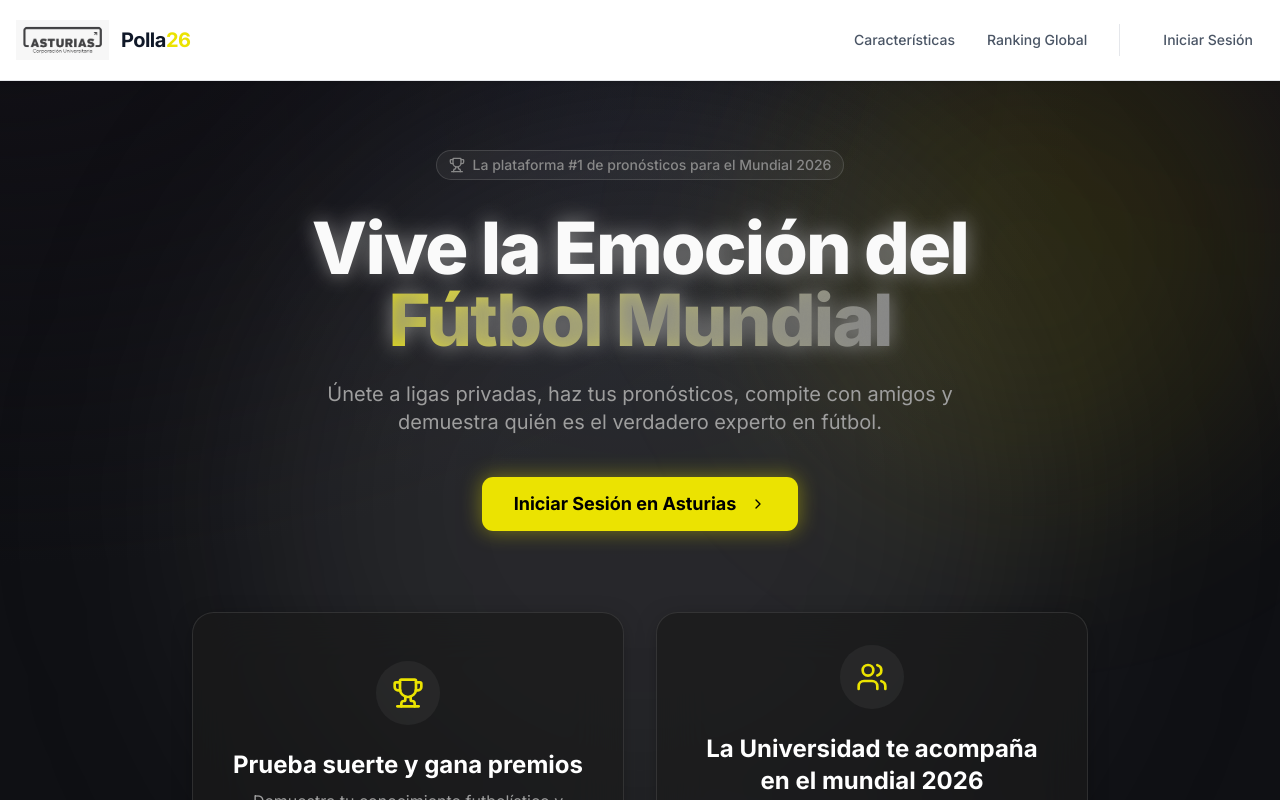
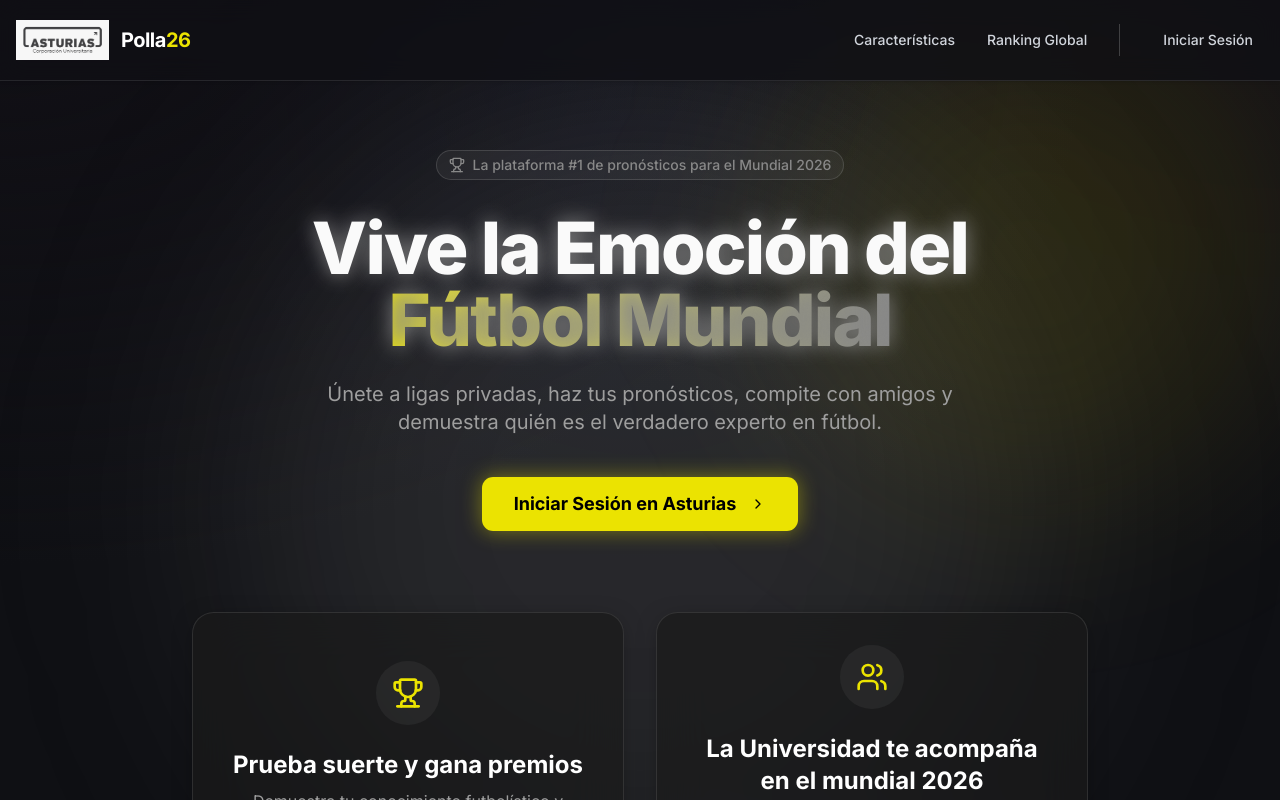
Before and after one commit to brayanxd99/polla-2026, a Next.js app: page / in a window 1280 px wide. Shown: the top 800 px of the page. Built offline with nearby package versions, Linux system fonts and the light colour scheme.

Commit message:
style: convert navbar to dark theme to match site aesthetics

```diff
--- a/src/components/layout/Navbar.tsx
+++ b/src/components/layout/Navbar.tsx
@@ -10,27 +10,27 @@ export function Navbar() {
   const [isOpen, setIsOpen] = useState(false)
 
   return (
-    <nav className="fixed top-0 left-0 right-0 z-50 bg-white border-b border-gray-200 shadow-sm">
+    <nav className="fixed top-0 left-0 right-0 z-50 bg-[#0f1014]/80 backdrop-blur-md border-b border-white/10 shadow-sm">
       <div className="container mx-auto px-4">
         <div className="flex items-center justify-between h-20">
           <Link href="/" className="flex items-center gap-3">
             <img src="/logo.png.jpg" alt="Asturias Logo" className="h-10 w-auto object-contain" />
-            <span className="text-xl font-bold tracking-tight hidden sm:block text-gray-900">
+            <span className="text-xl font-bold tracking-tight hidden sm:block text-white">
               Polla<span className="text-polla-neon">26</span>
             </span>
           </Link>
 
           {/* Desktop Nav */}
           <div className="hidden md:flex items-center gap-8">
-            <Link href="#features" className="text-sm font-medium text-gray-600 hover:text-polla-neon transition-colors">
+            <Link href="#features" className="text-sm font-medium text-gray-300 hover:text-polla-neon transition-colors">
               Características
             </Link>
-            <Link href="#ranking" className="text-sm font-medium text-gray-600 hover:text-polla-neon transition-colors">
+            <Link href="#ranking" className="text-sm font-medium text-gray-300 hover:text-polla-neon transition-colors">
               Ranking Global
             </Link>
-            <div className="flex items-center gap-4 border-l border-gray-200 pl-8">
+            <div className="flex items-center gap-4 border-l border-white/20 pl-8">
               <Link href="/login">
-                <Button variant="ghost" className="text-gray-600 hover:bg-gray-100 hover:text-polla-neon">
+                <Button variant="ghost" className="text-gray-300 hover:bg-white/10 hover:text-polla-neon">
                   Iniciar Sesión
                 </Button>
               </Link>
@@ -39,7 +39,7 @@ export function Navbar() {
 
           {/* Animated Mobile Menu Button */}
           <button
-            className="md:hidden relative z-50 p-2 text-gray-900 hover:text-polla-neon focus:outline-none"
+            className="md:hidden relative z-50 p-2 text-white hover:text-polla-neon focus:outline-none"
             onClick={() => setIsOpen(!isOpen)}
           >
             <AnimatePresence mode="wait">
@@ -87,20 +87,20 @@ export function Navbar() {
               animate={{ x: 0 }}
               exit={{ x: "100%" }}
               transition={{ type: "spring", damping: 25, stiffness: 200 }}
-              className="md:hidden fixed top-0 right-0 bottom-0 w-3/4 max-w-sm bg-white shadow-2xl z-40 flex flex-col pt-24 px-6 gap-6"
+              className="md:hidden fixed top-0 right-0 bottom-0 w-3/4 max-w-sm bg-[#0f1014] border-l border-white/10 shadow-2xl z-40 flex flex-col pt-24 px-6 gap-6"
             >
               <div className="flex flex-col gap-4">
                 <Link
                   href="#features"
                   onClick={() => setIsOpen(false)}
-                  className="text-lg font-semibold text-gray-800 hover:text-polla-neon py-2 border-b border-gray-100 transition-colors"
+                  className="text-lg font-semibold text-gray-200 hover:text-polla-neon py-2 border-b border-white/10 transition-colors"
                 >
                   Características
                 </Link>
                 <Link
                   href="#ranking"
                   onClick={() => setIsOpen(false)}
-                  className="text-lg font-semibold text-gray-800 hover:text-polla-neon py-2 border-b border-gray-100 transition-colors"
+                  className="text-lg font-semibold text-gray-200 hover:text-polla-neon py-2 border-b border-white/10 transition-colors"
                 >
                   Ranking Global
                 </Link>
@@ -108,7 +108,7 @@ export function Navbar() {
 
               <div className="flex flex-col gap-3 mt-auto mb-8">
                 <Link href="/login" onClick={() => setIsOpen(false)}>
-                  <Button variant="outline" className="w-full h-12 text-gray-800 border-gray-300 hover:bg-gray-50 hover:text-polla-neon text-base">
+                  <Button variant="outline" className="w-full h-12 text-white border-white/20 hover:bg-white/10 hover:text-polla-neon text-base glass">
                     Iniciar Sesión
                   </Button>
                 </Link>
```
